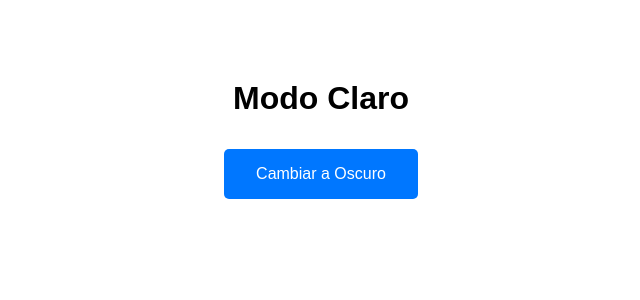
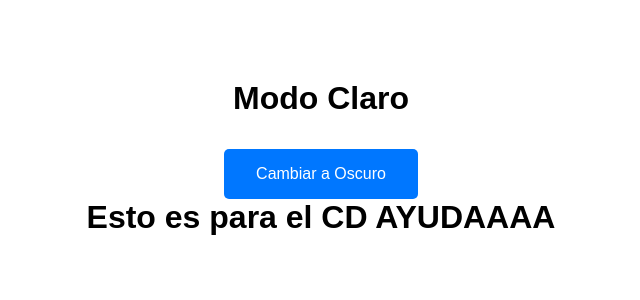
Before and after one commit to Carlos-Alvarenga721/CI-CD-Vite-Js, a React (Vite) app: page / in a window 1280 px wide. Shown: the top 300 px of the page, without its empty margins (319-959 px from the left). Built offline with nearby package versions, Linux system fonts and the light colour scheme.

Commit message:
Commit prueba

```diff
--- a/src/App.jsx
+++ b/src/App.jsx
@@ -14,6 +14,7 @@ function App() {
       <button onClick={toggleDarkMode} className="toggle-button">
         Cambiar a {darkMode ? 'Claro' : 'Oscuro'}
       </button>
+      <h1>Esto es para el CD AYUDAAAA</h1>
     </div>
   );
 }
```
